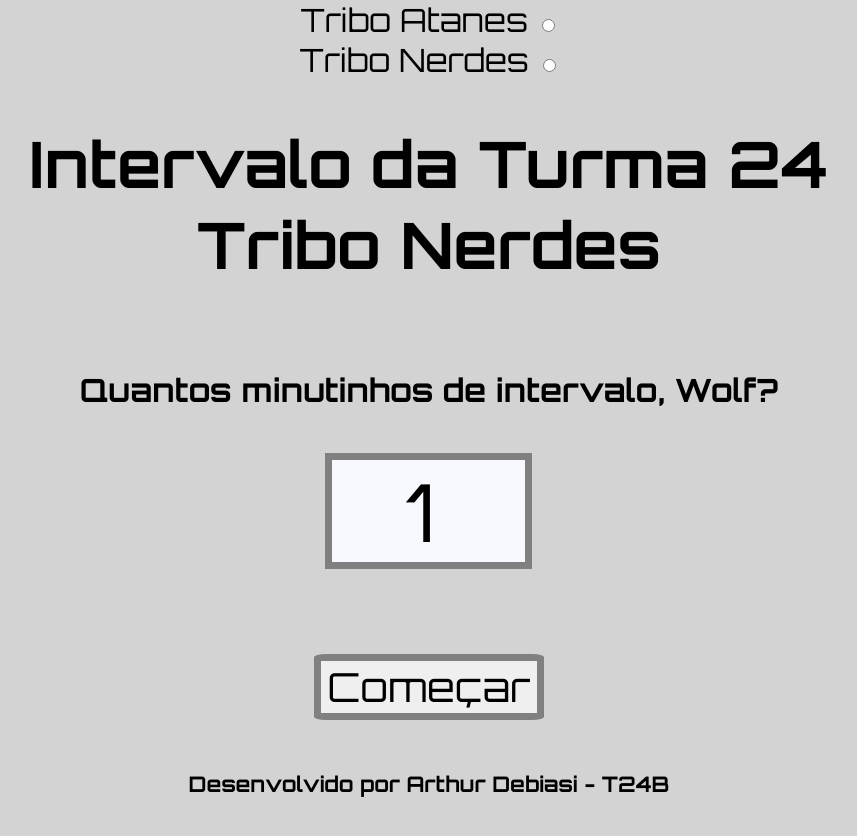
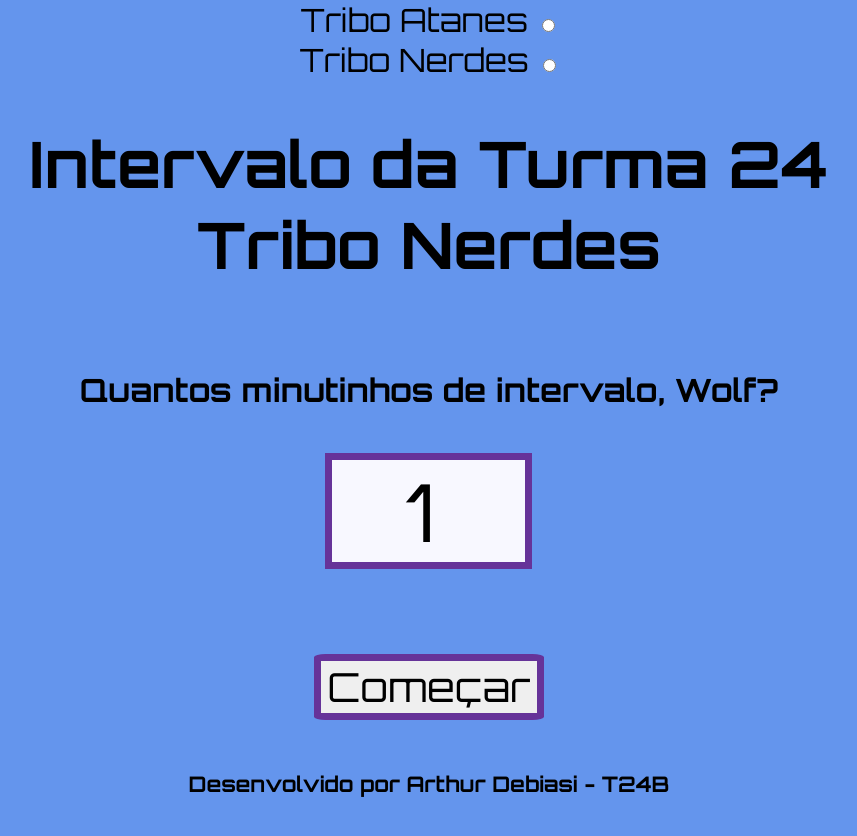
Before and after one commit to arthur-debiasi/countdowntimerNerdes, a React (Create React App) app: page / in a window 1280 px wide. Shown: the top 836 px of the page, without its empty margins (211-1068 px from the left). Built offline with nearby package versions, Linux system fonts and the light colour scheme.

Commit message:
atualização linkin park

```diff
--- a/src/App.css
+++ b/src/App.css
@@ -2,7 +2,7 @@
 
 
 body {
-  background-color: lightgrey;
+  background-color:cornflowerblue;
   /* border: solid 3px blue; */
   width: 80%;
   height: 70%;
@@ -26,7 +26,6 @@ body {
   font-size: 4vh;
   height: 80%;
   font-family: 'Orbitron', sans-serif;
-  /* border: solid 3px blue; */
  }
 
  #minutes {
@@ -37,14 +36,14 @@ body {
   text-align: center;
   font-family: 'Orbitron', sans-serif;
   font-size: 10vh;
-  border: 7px grey solid;
+  border: 7px rebeccapurple solid;
   margin-top: 5%;
   margin-bottom: 5%;
   background-color: ghostwhite;
  }
 
  .button {
-  border: 7px grey solid;
+  border: 7px rebeccapurple solid;
   margin-top: 5%;
   font-family: 'Orbitron', sans-serif;
   border-radius: 5%;
--- a/src/App.jsx
+++ b/src/App.jsx
@@ -1,8 +1,8 @@
 import React, { Component } from 'react'
 import CountdownSettings from './components/CountdownSettings'
 import CountdownTimer from './components/CountdownTimer'
-import ringer from './data/boraBill.mp3'
-import music from './data/CTT-musics.mp3'
+import ringer from './data/rooster.wav'
+// import music from './data/CTT-musics.mp3'
 import "./App.css"
 
 export default class App extends Component {
@@ -21,18 +21,24 @@ export default class App extends Component {
   handleClick = () => {
     this.setState(({ isCountdownTimerOn, minutes }) => ({
       isCountdownTimerOn: !isCountdownTimerOn,
-      minutes: minutes -1 }))
+      minutes: minutes -1 }), () => {
+        const { isCountdownTimerOn } =  this.state;
+        if (!isCountdownTimerOn) {
+          this.audio2.play();
+          console.log('play');
+        } else {
+          this.audio2.setAttribute('src', ringer);
+          this.audio2.load();
+          console.log('pause');
+        }
+      })
   }
 
   countdownTimerMount = () => {
-    const audio = new Audio(music);
-    audio.play();
-    console.log('Did mount');
     const INTERVAL = 1000;
-    const timerId = setInterval(() => {
+    this.timerId = setInterval(() => {
       this.setState(({seconds}) => ({ seconds: seconds <= 10 ? `0${seconds - 1}` : seconds - 1 }));
     }, INTERVAL);
-    this.setState({ timerId });
   }
 
   countdownTimerUpdate = () => {
@@ -40,30 +46,31 @@ export default class App extends Component {
         seconds: 59,
         minutes: minutes - 1,
       }));
-      const { minutes, seconds, timerId } = this.state;
+      const { minutes, seconds } = this.state;
       // console.log(minutes, seconds);
       if (minutes === 0 && seconds === '0-1') {
         this.setState({ isCountdownTimerOn: false })
-        clearInterval(timerId)
+        clearInterval(this.timerId)
       };
     // }
   }
 
   countdownTimerUnmount = () => {
-    const { timerId } = this.state;
-    clearInterval(timerId);
+    // const { timerId } = this.state;
+    clearInterval(this.timerId);
     this.setState({
       seconds: 59,
       minutes: 1,
       timerId: 0,
     })
-    window.location.reload();
-    console.log('Desmontado');
+    // window.location.reload();
+    // console.log('Desmontado');
   }
 
   componentDidMount(){
-    const audio = new Audio(ringer);
-    audio.play();
+    this.audio2 = new Audio(ringer);
+    // const audio = new Audio(ringer);
+    // // audio.play();
   }
   render() {
     const { isCountdownTimerOn, seconds, minutes, tribo } = this.state;
--- a/src/components/CountdownTimer.jsx
+++ b/src/components/CountdownTimer.jsx
@@ -1,11 +1,16 @@
 import React from 'react';
-import './CountdownTimer.css'
+// import ringer from '../data/boraBill.mp3'
+// import music from '../data/CTT-musics.mp3'
+import music from '../data/linkin-park-mashups.mp3'
+// import './CountdownTimer.css'
 
 class CountdownTimer extends React.Component {
 
   componentDidMount() {
     const { countdownTimerMount } = this.props;
     countdownTimerMount()
+    this.audio = new Audio(music);
+    this.audio.play();
   }
 
   componentDidUpdate({seconds}) {
@@ -19,12 +24,15 @@ class CountdownTimer extends React.Component {
   componentWillUnmount() {
     const { countdownTimerUnmount } = this.props;
     countdownTimerUnmount();
+    // this.audio2 = new Audio(ringer);
+    // this.audio2.play();
+    this.audio.pause();
   }
 
   render() {
     const { seconds, minutes } = this.props;
-    console.log('Render');
-    console.log(minutes, seconds);
+    // console.log('Render');
+    // console.log(minutes, seconds);
     return (
       <div className='clock'>
         <h2 className='timer'>{`${minutes} : ${seconds}`}</h2>
```
Also changed, not shown: 1 other file (tests, documents, lock files or other folders).
